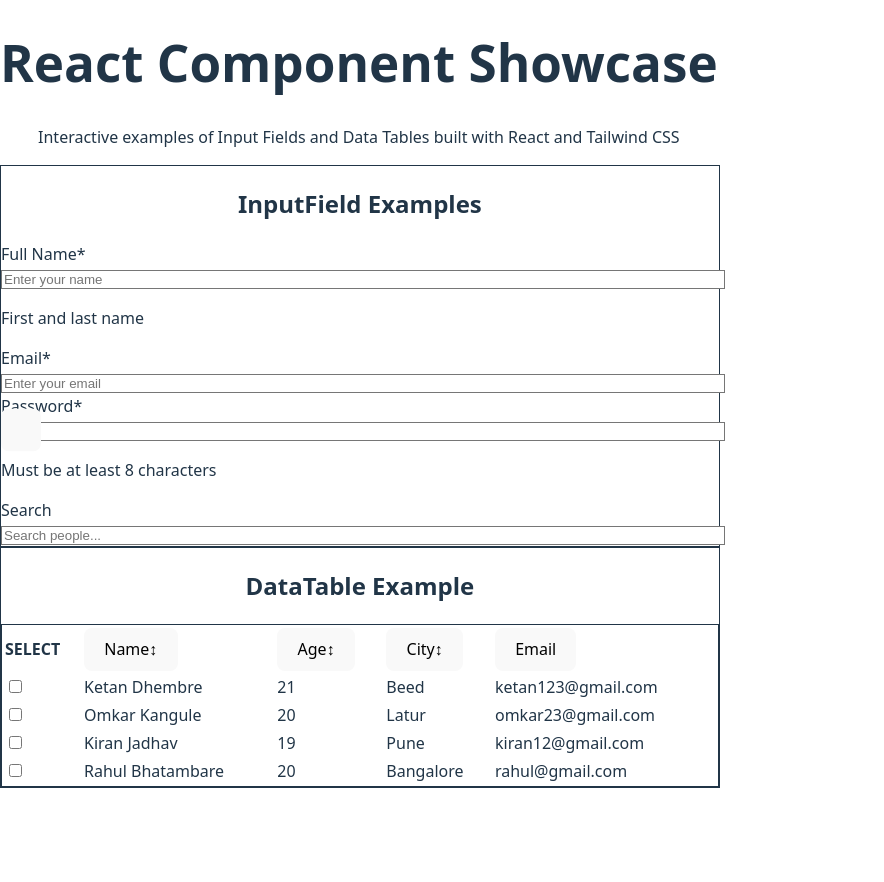
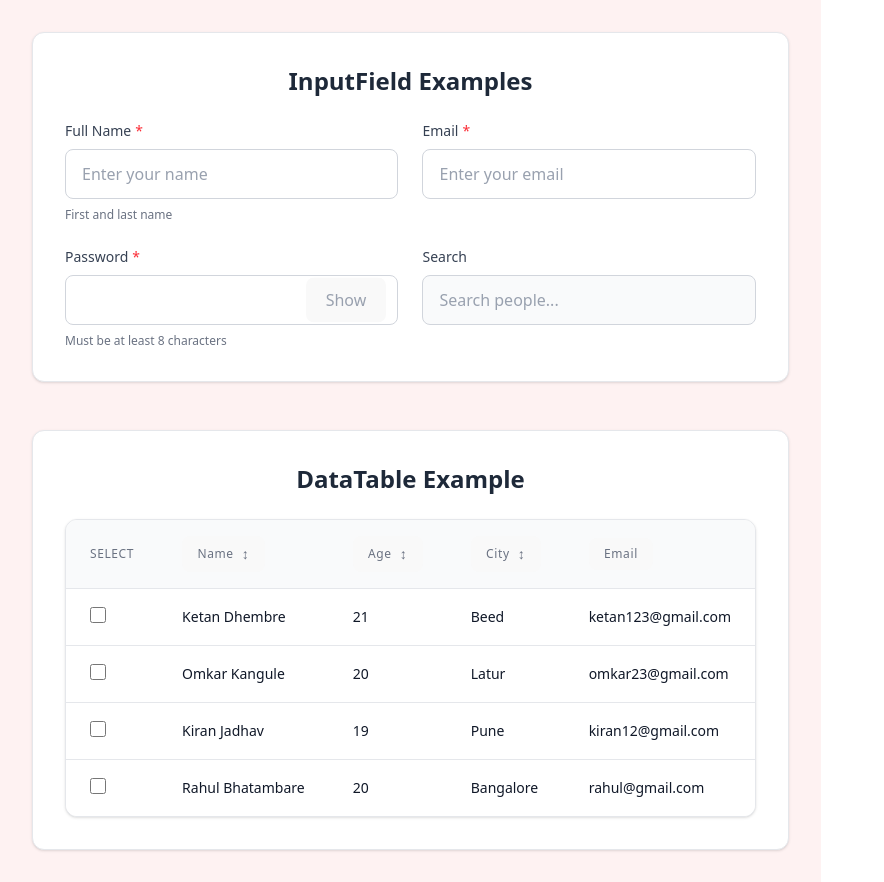
Before and after one commit to Omkark04/Uzence-Internship, a React (Vite) app in the folder Assignment/: page / in a window 1280 px wide. Shown: the whole page, without its empty margins (0-884 px from the left). Before the commit the page ends 800 px from the top, so only its background shows below. Built offline with nearby package versions, Linux system fonts and the light colour scheme.

Commit message:
Tailwind CSS problem solved

```diff
--- a/Assignment/src/App.tsx
+++ b/Assignment/src/App.tsx
@@ -37,15 +37,7 @@ const App: React.FC = () => {
   return (
     <div className="min-h-screen bg-red-50 flex flex-col items-center justify-start p-6 md:p-8">
       <div className="w-full max-w-6xl space-y-12">
-        {/* Header section */}
-        <header className="text-center">
-          <h1 className="text-3xl md:text-4xl font-bold text-gray-800">
-            React Component Showcase
-          </h1>
-          <p className="text-gray-600 mt-2 text-base font-bold">
-            Interactive examples of Input Fields and Data Tables built with React and Tailwind CSS
-          </p>
-        </header>
+
 
         {/* InputField Section */}
         <section className="w-full bg-white rounded-xl shadow-sm border border-gray-200 p-6 md:p-8">
--- a/Assignment/src/components/InputField/InputField.tsx
+++ b/Assignment/src/components/InputField/InputField.tsx
@@ -37,13 +37,11 @@ const InputField: React.FC<InputFieldProps> = ({
   type = 'text',
   className = '',
 }) => {
-  const [isFocused, setIsFocused] = useState(false);
   const [showPassword, setShowPassword] = useState(false);
   const fieldId = useId();
-  const inputId = fieldId;
 
   const hasError = invalid || !!errorMessage;
-  const hasValue = value && value.length > 0;
+  const hasValue = value.length > 0;
   const isPasswordType = type === 'password';
 
   // Size classes
@@ -55,33 +53,37 @@ const InputField: React.FC<InputFieldProps> = ({
 
   // Variant classes
   const variantClasses = {
-    filled: `bg-gray-50 border-gray-200 focus:bg-white ${
-      hasError ? 'border-red-300' : 'focus:border-blue-500'
+    filled: `bg-gray-50 dark:bg-gray-700 border ${
+      hasError ? 'border-red-400' : 'border-gray-300 dark:border-gray-600 focus:border-blue-500'
     }`,
-    outlined: `bg-white border-gray-300 ${
-      hasError ? 'border-red-300' : 'focus:border-blue-500'
+    outlined: `bg-white dark:bg-gray-800 border ${
+      hasError ? 'border-red-400' : 'border-gray-300 dark:border-gray-600 focus:border-blue-500'
     }`,
-    ghost: `bg-transparent border-transparent ${
-      hasError ? 'border-red-300' : 'focus:border-blue-500'
+    ghost: `bg-transparent border-b ${
+      hasError ? 'border-red-400' : 'border-gray-300 dark:border-gray-500 focus:border-blue-500'
     }`,
   }[variant];
 
-  const baseClasses = `w-full rounded-lg border transition-all duration-200 focus:outline-none focus:ring-2 ${
-    hasError ? 'focus:ring-red-200' : 'focus:ring-blue-200'
-  } ${disabled ? 'opacity-60 cursor-not-allowed' : ''}`;
+  const baseClasses = `w-full rounded-lg transition-all duration-200
+  focus:outline-none focus:ring-2
+  ${hasError ? 'focus:ring-red-200' : 'focus:ring-blue-200'}
+  ${disabled ? 'opacity-60 cursor-not-allowed' : ''}
+  text-gray-900 dark:text-gray-100
+  placeholder-gray-400 dark:placeholder-gray-500
+  ${sizeClasses} ${variantClasses}`;
 
   return (
     <div className={`relative ${className}`}>
       {/* Label */}
       {label && (
         <label
-          htmlFor={inputId}
+          htmlFor={fieldId}
           className={`block mb-2 text-sm font-medium ${
             hasError
-              ? 'text-red-600'
+              ? 'text-red-600 dark:text-red-400'
               : disabled
-              ? 'text-gray-400'
-              : 'text-gray-700'
+              ? 'text-gray-400 dark:text-gray-500'
+              : 'text-gray-700 dark:text-gray-300'
           }`}
         >
           {label}
@@ -92,74 +94,60 @@ const InputField: React.FC<InputFieldProps> = ({
       <div className="relative">
         {/* Input field */}
         <input
-          id={inputId}
+          id={fieldId}
           type={isPasswordType && showPasswordToggle && showPassword ? 'text' : type}
           value={value}
           onChange={onChange}
-          onFocus={() => setIsFocused(true)}
-          onBlur={() => setIsFocused(false)}
           placeholder={placeholder}
           disabled={disabled || loading}
-          className={`${sizeClasses} ${baseClasses} ${variantClasses} ${
-            showClear || showPasswordToggle ? 'pr-10' : ''
-          }`}
+          aria-invalid={hasError}
+          aria-required={required}
+          aria-busy={loading}
+          className={`${baseClasses} ${showClear || showPasswordToggle ? 'pr-12' : ''}`}
         />
 
-        {/* Loading spinner */}
+        {/* Loading Spinner */}
         {loading && (
-          <div className="absolute right-3 top-1/2 transform -translate-y-1/2">
-            <div className="animate-spin rounded-full h-4 w-4 border-b-2 border-gray-400"></div>
+          <div className="absolute right-3 top-1/2 -translate-y-1/2">
+            <div className="h-4 w-4 border-2 border-gray-400 border-t-transparent rounded-full animate-spin"></div>
           </div>
         )}
 
-        {/* Action buttons */}
+        {/* Action Buttons */}
         {!loading && (showClear || (showPasswordToggle && isPasswordType)) && (
-          <div className="absolute right-3 top-1/2 transform -translate-y-1/2 flex items-center space-x-1">
+          <div className="absolute right-3 top-1/2 -translate-y-1/2 flex gap-2">
             {showClear && hasValue && !disabled && (
               <button
                 type="button"
                 onClick={() =>
                   onChange?.({ target: { value: '' } } as React.ChangeEvent<HTMLInputElement>)
                 }
-                className="text-gray-400 hover:text-gray-600 transition-colors"
-                disabled={disabled}
+                className="text-gray-400 hover:text-gray-600 dark:hover:text-gray-300"
+                aria-label="Clear input"
               >
-                <svg className="w-4 h-4" fill="none" stroke="currentColor" viewBox="0 0 24 24">
-                  <path strokeLinecap="round" strokeLinejoin="round" strokeWidth={2} d="M6 18L18 6M6 6l12 12" />
-                </svg>
+                ✕
               </button>
             )}
             {showPasswordToggle && isPasswordType && !disabled && (
               <button
                 type="button"
-                onClick={() => setShowPassword(prev => !prev)}
-                className="text-gray-400 hover:text-gray-600 transition-colors w-20 h-20"
-                disabled={disabled}
+                onClick={() => setShowPassword((prev) => !prev)}
+                className="text-gray-400 hover:text-gray-600 dark:hover:text-gray-300"
+                aria-label={showPassword ? 'Hide password' : 'Show password'}
               >
-                <svg className="w-4 h-4" fill="none" stroke="currentColor" viewBox="0 0 24 24">
-                  {showPassword ? (
-                    <>
-                      <path strokeLinecap="round" strokeLinejoin="round" strokeWidth={2} d="M13.875 18.825A10.05 10.05 0 0112 19c-4.478 0-8.268-2.943-9.543-7a9.97 9.97 0 011.563-3.029m5.858.908a3 3 0 114.243 4.243M9.878 9.878l4.242 4.242M9.88 9.88l-3.29-3.29m7.532 7.532l3.29 3.29M3 3l3.59 3.59m0 0A9.953 9.953 0 0112 5c4.478 0 8.268 2.943 9.543 7a10.025 10.025 0 01-4.132 5.411m0 0L21 21" />
-                    </>
-                  ) : (
-                    <>
-                      <path strokeLinecap="round" strokeLinejoin="round" strokeWidth={2} d="M15 12a3 3 0 11-6 0 3 3 0 016 0z" />
-                      <path strokeLinecap="round" strokeLinejoin="round" strokeWidth={2} d="M2.458 12C3.732 7.943 7.523 5 12 5c4.478 0 8.268 2.943 9.542 7-1.274 4.057-5.064 7-9.542 7-4.477 0-8.268-2.943-9.542-7z" />
-                    </>
-                  )}
-                </svg>
+                {showPassword ? 'Hide' : 'Show'}
               </button>
             )}
           </div>
         )}
       </div>
 
-      {/* Helper text and error message */}
-      {helperText && !hasError && (
-        <p className="mt-2 text-xs text-gray-500">{helperText}</p>
+      {/* Helper text / Error message */}
+      {!hasError && helperText && (
+        <p className="mt-2 text-xs text-gray-500 dark:text-gray-400">{helperText}</p>
       )}
-      {hasError && (
-        <p className="mt-2 text-xs text-red-600">{errorMessage}</p>
+      {hasError && errorMessage && (
+        <p className="mt-2 text-xs text-red-600 dark:text-red-400">{errorMessage}</p>
       )}
     </div>
   );
--- a/Assignment/src/index.css
+++ b/Assignment/src/index.css
@@ -1,6 +1,7 @@
 @tailwind base;
 @tailwind components;
 @tailwind utilities;
+@import "tailwindcss";
 
 :root {
   font-family: system-ui, Avenir, Helvetica, Arial, sans-serif;
```
Also changed, not shown: 2 other files (tests, documents, lock files or other folders).
